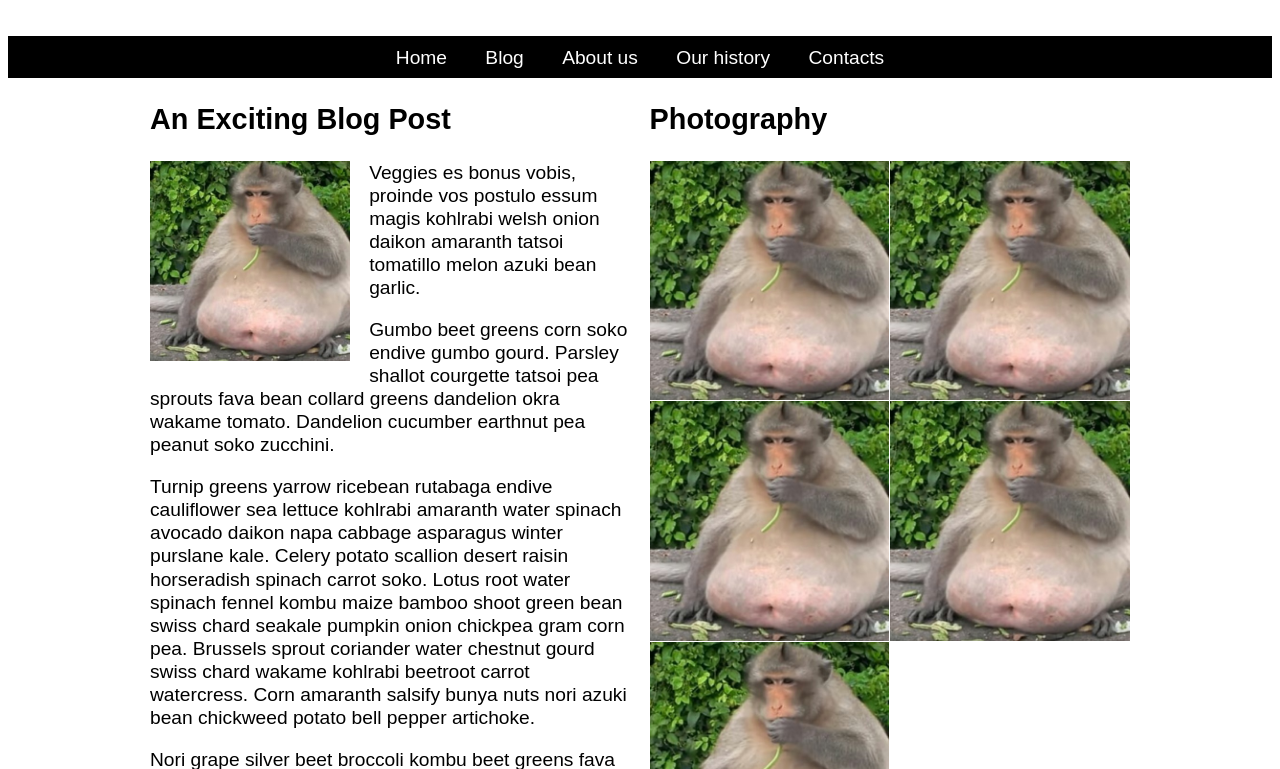
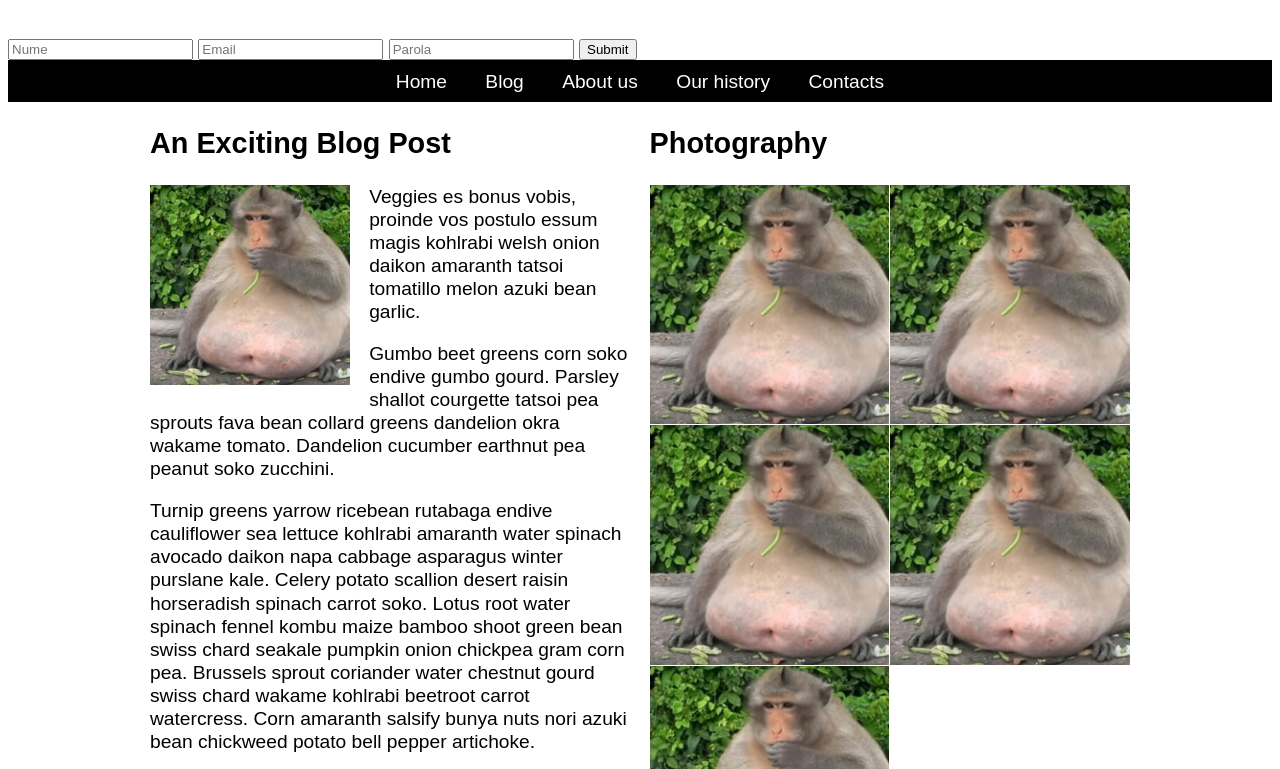
Before and after one commit to MeraruIoanLucian/Web-Technologies2, a plain HTML site: page Lab3/index.html in a window 1280 px wide. Shown: the part 118-887 px from the top of the page. Drawn offline with Linux system fonts and the light colour scheme.

Commit message:
commit initial commit

```diff
--- a/Lab3/index.html
+++ b/Lab3/index.html
@@ -5,13 +5,22 @@
     <meta name="viewport" content="width=device-width, initial-scale=1">
     <title>Site-ul lui Ionut</title>
     <link href="styles.css" rel="stylesheet" type="text/css">
+
   </head>
 
 <body>
 
+
   <div class="logo">
     My exciting website!
   </div>
+
+  <form action="index.php" method = "post">
+    <input type="text" name="nume" placeholder="Nume">
+    <input type="email" name="email" placeholder="Email">
+    <input type="password" name="parola" placeholder="Parola">
+    <input type="submit" name="submit" value="Submit">
+  </form>
 
   <nav>
     <ul>
```
